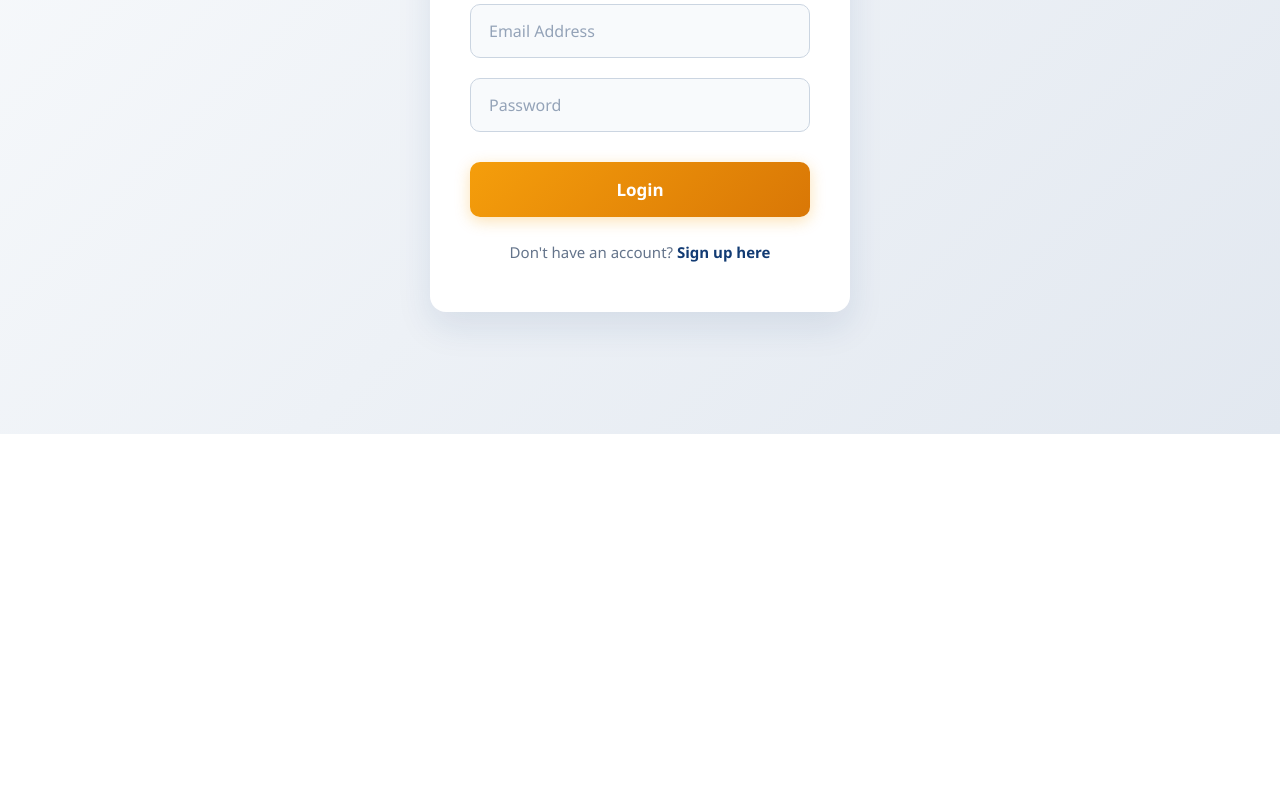
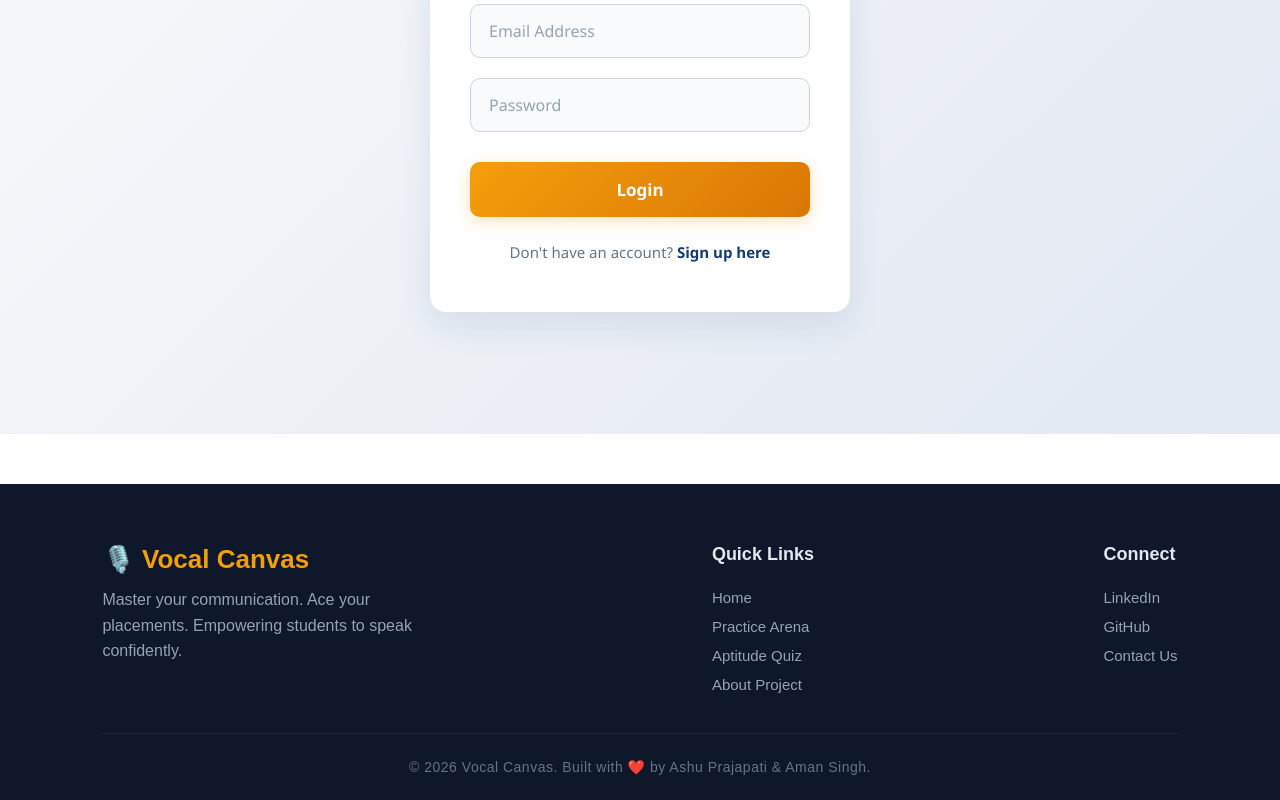
Before and after one commit to Ashuprajapati56/VocalCanvas, a React (Vite) app in the folder frontend/: page /login in a window 1280 px wide. Shown: the part 322-1122 px from the top of the page. Before the commit the page ends 800 px from the top, so only its background shows below. Built offline with nearby package versions, Linux system fonts and the light colour scheme.

Commit message:
added premium footer

```diff
--- a/frontend/src/App.jsx
+++ b/frontend/src/App.jsx
@@ -13,6 +13,7 @@ import LearningResources from './components/LearningResources'
 import About from './components/About'
 import { ToastContainer } from 'react-toastify';
 import 'react-toastify/dist/ReactToastify.css';
+import Footer from './components/Footer';
 
 const HomePage = () => {
   return (
@@ -58,6 +59,9 @@ function App() {
             }
           />
         </Routes>
+
+        {/* Yahan Footer lagaya hai taaki har page ke end mein dikhe */}
+        <Footer />
       </div>
     </Router>
   )
--- /dev/null
+++ b/frontend/src/components/Footer.css
@@ -0,0 +1,69 @@
+.footer-container {
+    background-color: #0f172a; /* Dark premium blue/black */
+    color: #f8fafc;
+    padding: 60px 8% 25px;
+    margin-top: 50px;
+}
+
+.footer-content {
+    display: flex;
+    justify-content: space-between;
+    flex-wrap: wrap;
+    gap: 40px;
+    margin-bottom: 40px;
+}
+
+.footer-logo h3 {
+    font-size: 26px;
+    margin-bottom: 12px;
+    color: #f59e0b; /* Vocal canvas yellow */
+}
+
+.footer-logo p {
+    color: #94a3b8;
+    max-width: 320px;
+    line-height: 1.6;
+}
+
+.footer-links, .footer-social {
+    display: flex;
+    flex-direction: column;
+    gap: 12px;
+}
+
+.footer-links h4, .footer-social h4 {
+    font-size: 18px;
+    margin-bottom: 12px;
+    color: #e2e8f0;
+}
+
+.footer-links a, .footer-social a {
+    color: #94a3b8;
+    text-decoration: none;
+    transition: color 0.3s ease;
+    font-size: 15px;
+}
+
+.footer-links a:hover, .footer-social a:hover {
+    color: #38bdf8; /* Light blue hover effect */
+    transform: translateX(4px); /* Halke se aage badhne ka animation */
+}
+
+.footer-bottom {
+    text-align: center;
+    padding-top: 25px;
+    border-top: 1px solid #1e293b;
+    color: #64748b;
+    font-size: 14px;
+    letter-spacing: 0.5px;
+}
+
+@media (max-width: 768px) {
+    .footer-content {
+        flex-direction: column;
+        text-align: center;
+    }
+    .footer-links a:hover, .footer-social a:hover {
+        transform: none;
+    }
+}
--- /dev/null
+++ b/frontend/src/components/Footer.jsx
@@ -0,0 +1,37 @@
+import React from 'react';
+import { Link } from 'react-router-dom';
+import './Footer.css';
+
+const Footer = () => {
+    return (
+        <footer className="footer-container">
+            <div className="footer-content">
+                <div className="footer-logo">
+                    <h3>🎙️ Vocal Canvas</h3>
+                    <p>Master your communication. Ace your placements. Empowering students to speak confidently.</p>
+                </div>
+
+                <div className="footer-links">
+                    <h4>Quick Links</h4>
+                    <Link to="/">Home</Link>
+                    <Link to="/practice">Practice Arena</Link>
+                    <Link to="/verbal-ability">Aptitude Quiz</Link>
+                    <Link to="/about">About Project</Link>
+                </div>
+
+                <div className="footer-social">
+                    <h4>Connect</h4>
+                    <a href="#" target="_blank" rel="noreferrer">LinkedIn</a>
+                    <a href="#" target="_blank" rel="noreferrer">GitHub</a>
+                    <a href="mailto:contact@vocalcanvas.com">Contact Us</a>
+                </div>
+            </div>
+
+            <div className="footer-bottom">
+                <p>&copy; {new Date().getFullYear()} Vocal Canvas. Built with ❤️ by Ashu Prajapati & Aman Singh.</p>
+            </div>
+        </footer>
+    );
+};
+
+export default Footer;
```
